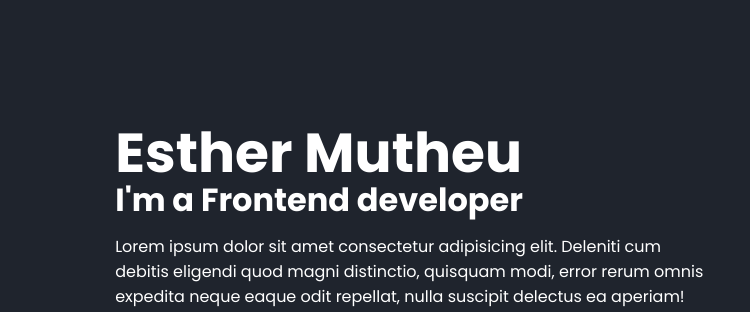
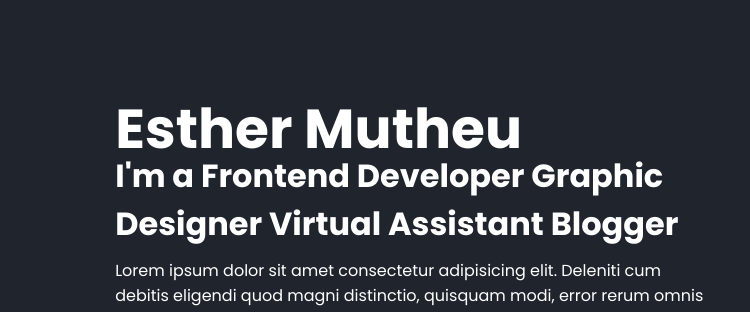
Before and after one commit to TaskThue/Hackathon1-portfolio, a plain HTML site: page index.html in a window 1280 px wide. Shown: the part 153-465 px from the top of the page, 0-750 px from the left. Drawn offline with nearby package versions, Linux system fonts and the light colour scheme.

Commit message:
modfied the home section

```diff
--- a/index.html
+++ b/index.html
@@ -44,7 +44,12 @@
     <section class="home">
       <div class="home-info">
         <h1>Esther Mutheu</h1>
-        <h2>I'm a Frontend developer</h2>
+        <h2>I'm a
+          <span>Frontend Developer</span>
+          <span>Graphic Designer</span>
+          <span>Virtual Assistant</span>
+          <span>Blogger</span>
+        </h2>
         <p>Lorem ipsum dolor sit amet consectetur adipisicing elit. Deleniti cum debitis eligendi quod magni distinctio, quisquam modi, error rerum omnis expedita neque eaque odit repellat, nulla suscipit delectus ea aperiam!</p>
         <div class="btn-sci">
           <a href="#" class="btn">Download Cv</a>
```
